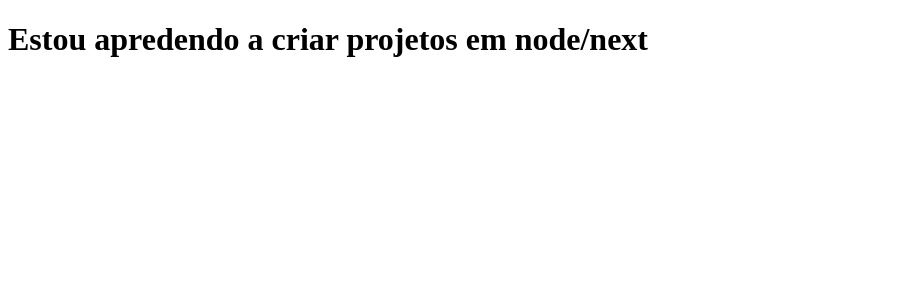
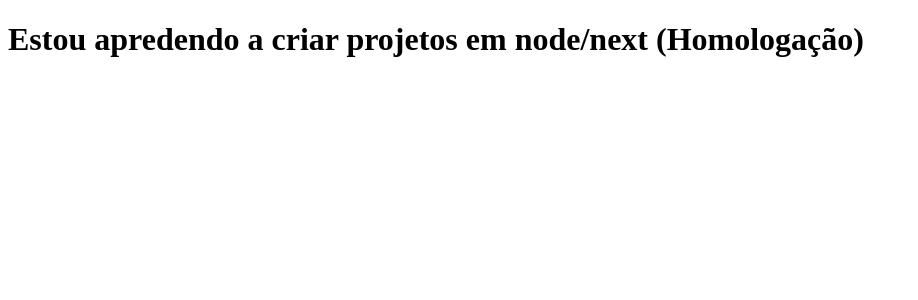
Before and after one commit to danilowlc/clone-tabnews, a Next.js app: page / in a window 1280 px wide. Shown: the top 300 px of the page, without its empty margins (0-918 px from the left). Built offline with nearby package versions, Linux system fonts and the light colour scheme.

Commit message:
alterando pagina home

```diff
--- a/pages/index.js
+++ b/pages/index.js
@@ -1,5 +1,5 @@
 function Home() {
-  return <h1>Estou apredendo a criar projetos em node/next</h1>;
+  return <h1>Estou apredendo a criar projetos em node/next (Homologação)</h1>;
 }
 
 export default Home;
```
